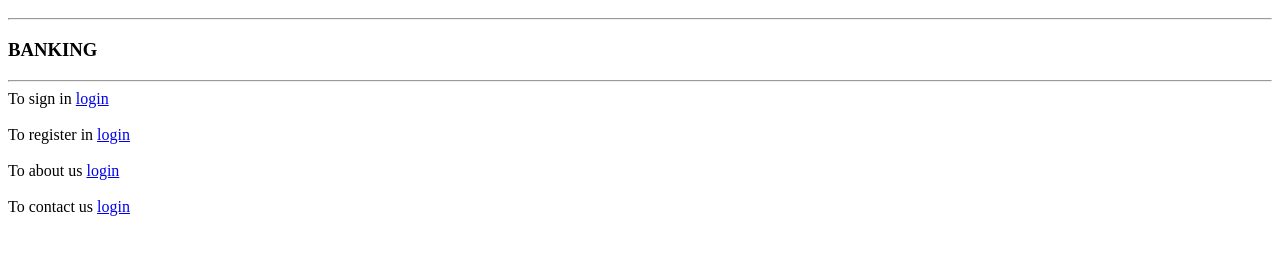
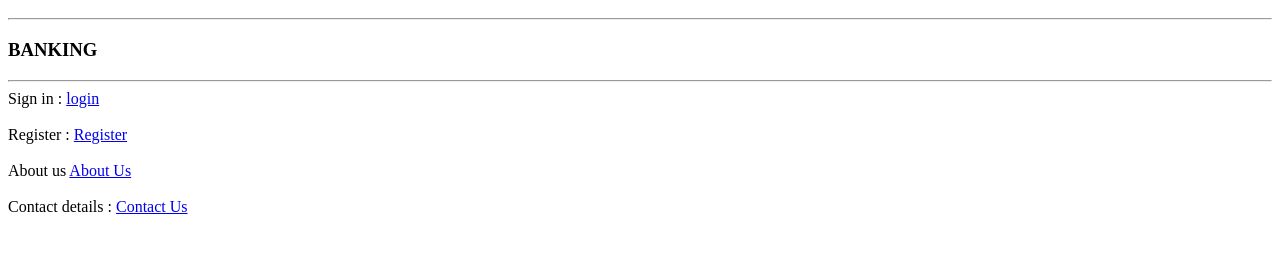
Before and after one commit to lmssowmya/MyRepositorey, a plain HTML site: page index.html in a window 1280 px wide. Shown: the part 48-302 px from the top of the page. Drawn offline with Linux system fonts and the light colour scheme.

Commit message:
Update index.html

```diff
--- a/index.html
+++ b/index.html
@@ -3,12 +3,12 @@
   <hr>
   <h3>BANKING</h3>
   <hr>
-  To sign in <a href="Login.html">login</a><br>
+   Sign in : <a href="Login.html">login</a><br>
   <br>
-  To register in <a href="Register.html">login</a><br>
+  Register : <a href="Register.html">Register</a><br>
   <br>
-  To about us <a href="AboutUs.html">login</a><br>
+   About us <a href="AboutUs.html">About Us</a><br>
   <br>
-  To contact us <a href="ContactUs.html">login</a><br>
+   Contact details : <a href="ContactUs.html">Contact Us</a><br>
   <br>
 </html>
```
